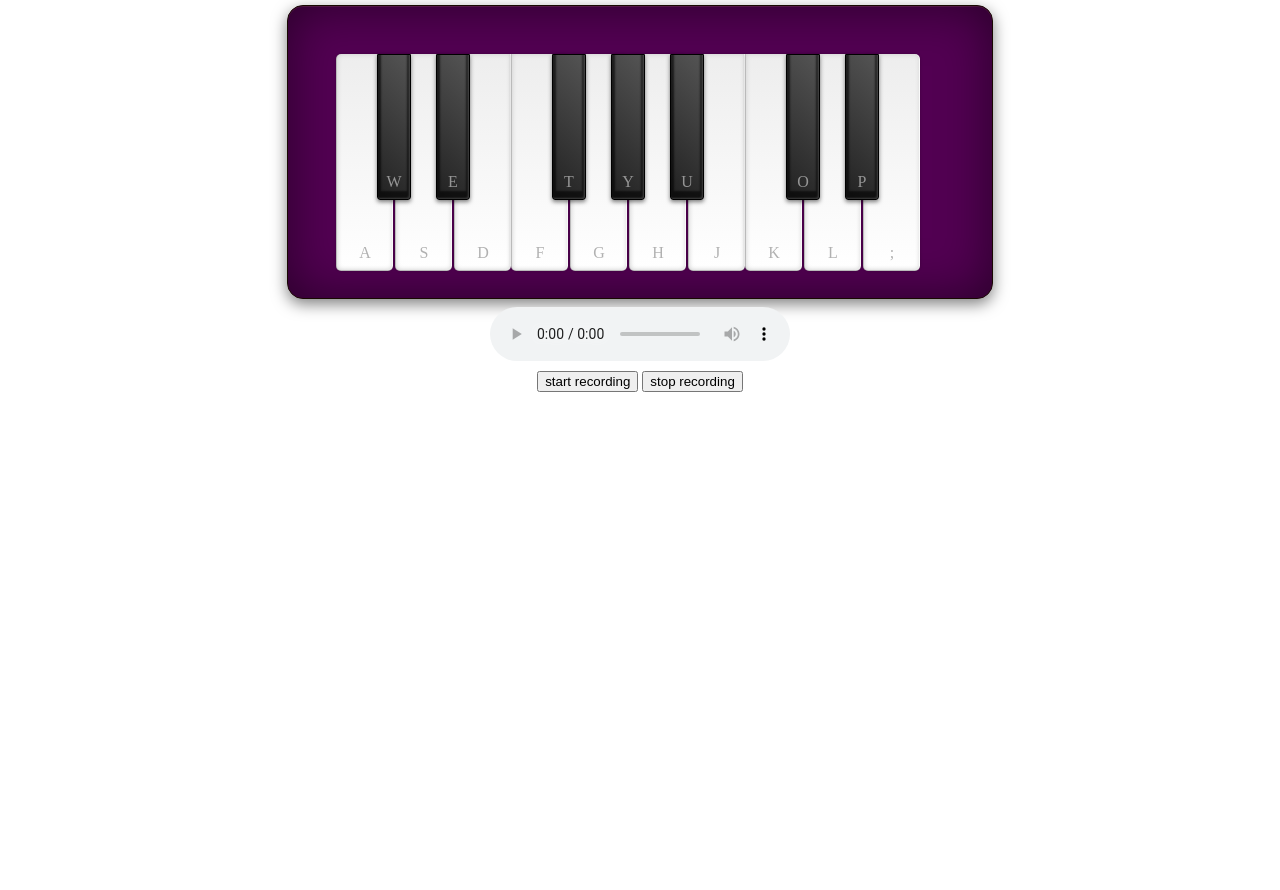
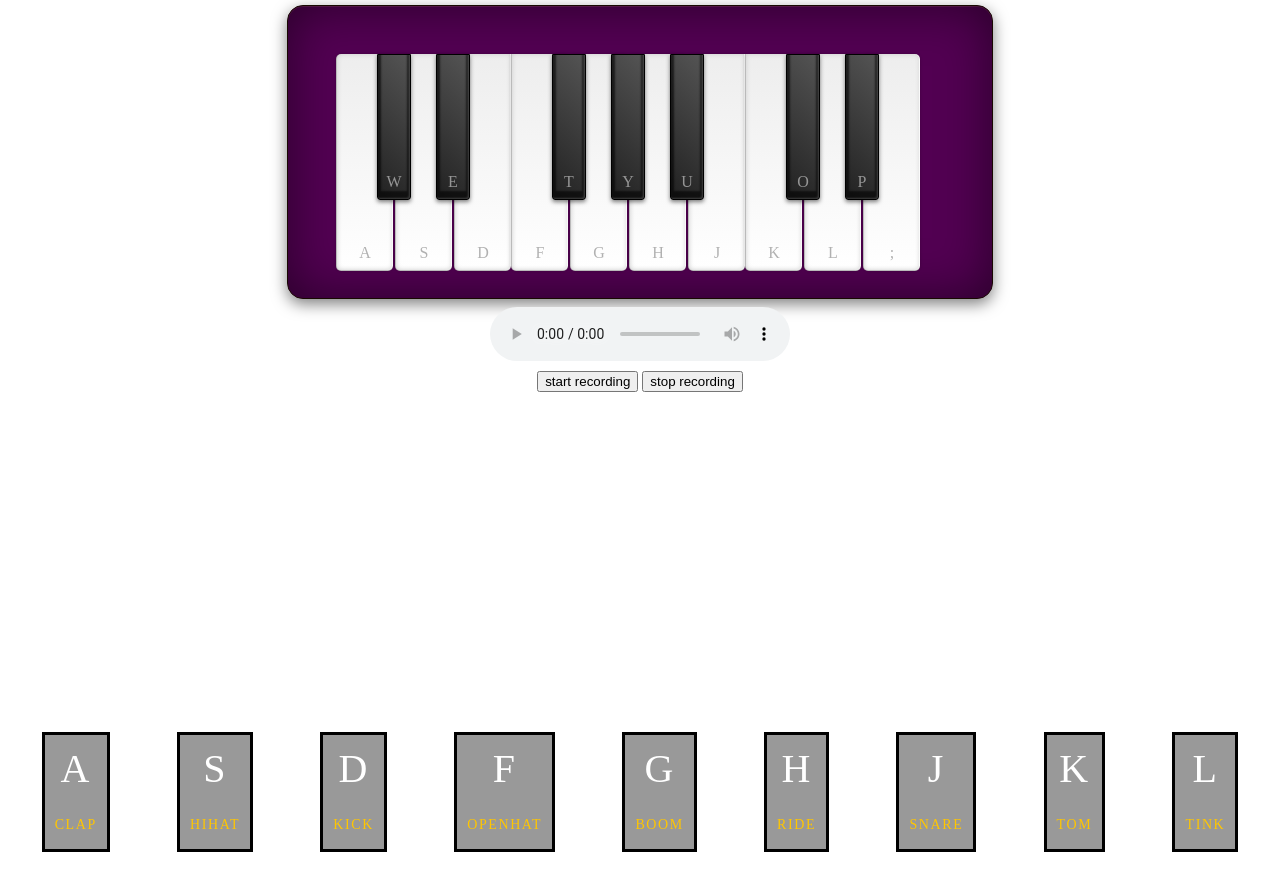
Before and after one commit to julian-schuster/advanced-multimedia-communications, a website: page public/home.html in a window 1280 px wide. Shown: the part 104-994 px from the top of the page. Before the commit the page ends 800 px from the top, so only its background shows below. Drawn offline with nearby package versions, Linux system fonts and the light colour scheme; no server answers.

Commit message:
virtual-drums added

```diff
--- a/public/home.html
+++ b/public/home.html
@@ -32,16 +32,72 @@
           </ul>
         </div>
 
+
         <audio controls></audio>
 
         <div id="recordingButtons">
             <input type="button" value="start recording" onclick="startRecording()">
             <input type="button" value="stop recording" onclick="stopRecording()">
         </div>
+
+        <div id="drums">
+            <div class="parent-key">
+                <div data-key=65 class="key">
+                    <div>A</div>
+                    <span>Clap</span>
+                </div>
+                <div data-key=83 class="key">
+                    <div>S</div>
+                    <span>hihat</span>
+                </div>
+                <div data-key=68 class="key">
+                    <div>D</div>
+                    <span>kick</span>
+                </div>
+                <div data-key=70 class="key">
+                    <div>F</div>
+                    <span>openhat</span>
+                </div>
+                <div data-key=71 class="key">
+                    <div>G</div>
+                    <span>boom</span>
+                </div>
+                <div data-key=72 class="key">
+                    <div>H</div>
+                    <span>ride</span>
+                </div>
+                <div data-key=74 class="key">
+                    <div>J</div>
+                    <span>snare</span>
+                </div>
+                <div data-key=75 class="key">
+                    <div>K</div>
+                    <span>tom</span>
+                </div>
+                <div data-key=76 class="key">
+                    <div>L</div>
+                    <span>tink</span>
+                </div>
+
+            </div>
+
+            <audio data-key=65 src="sounds/virtual-drum_sounds_boom.wav"></audio>
+            <audio data-key=83 src="sounds/virtual-drum_sounds_clap.wav" ></audio>
+            <audio data-key=68 src="sounds/virtual-drum_sounds_hihat.wav" ></audio>
+            <audio data-key=70 src="sounds/virtual-drum_sounds_kick.wav" ></audio>
+            <audio data-key=71 src="sounds/virtual-drum_sounds_openhat.wav" ></audio>
+            <audio data-key=72 src="sounds/virtual-drum_sounds_ride.wav" ></audio>
+            <audio data-key=74 src="sounds/virtual-drum_sounds_snare.wav" ></audio>
+            <audio data-key=75 src="sounds/virtual-drum_sounds_tink.wav" ></audio>
+            <audio data-key=76 src="sounds/virtual-drum_sounds_tom.wav" ></audio>
+
+        </div>
+
     </body>
 
     <script src="/socket.io/socket.io.js"></script>
     <script src="/script/chat.js"></script>
     <script src="/script/keyboard.js"></script>
+    <script src="/script/drums.js"></script>
 
 </html>
--- /dev/null
+++ b/public/script/drums.js
@@ -0,0 +1,15 @@
+window.addEventListener('keydown',function(e){
+    if(!document.querySelector(`audio[data-key="${e.keyCode}"]`)) return;
+    let audio = document.querySelector(`audio[data-key="${e.keyCode}"]`);
+    let key = document.querySelector(`.key[data-key="${e.keyCode}"]`)
+    audio.currentTime = 0;
+    audio.play();
+    key.classList.add('playing');
+})
+
+let keypressed = document.querySelectorAll('.key');
+keypressed.forEach((key)=>{
+    key.addEventListener('transitionend',function(){
+        this.classList.remove('playing')
+    })
+})
--- a/public/style/styles.css
+++ b/public/style/styles.css
@@ -102,3 +102,36 @@ audio{
  text-align: center;
  margin-top: 10px;
 }
+
+.parent-key {
+  display: flex;
+  justify-content: space-around;
+  align-items: center;
+  min-height:100vh;
+  flex-wrap: wrap;
+  }
+
+
+  .key {
+      color: white;
+      font-size: 40px;
+      border:3px solid black;
+      background-color: rgba(0,0,0,0.4);
+      padding: 10px;
+      text-align: center;
+      text-transform: uppercase;
+      letter-spacing: .1rem;
+      transform: scale(1);
+      transition: all 0.2s ease;
+  }
+
+  .key span {
+      font-size: 14px;
+      color: #ffc600;
+  }
+
+  .playing {
+      transform: scale(1.2);
+      border: 4px solid #ffc600;
+      box-shadow: 0 0 1rem #ffc600;
+  }
```
Also changed, not shown: 9 other files.
